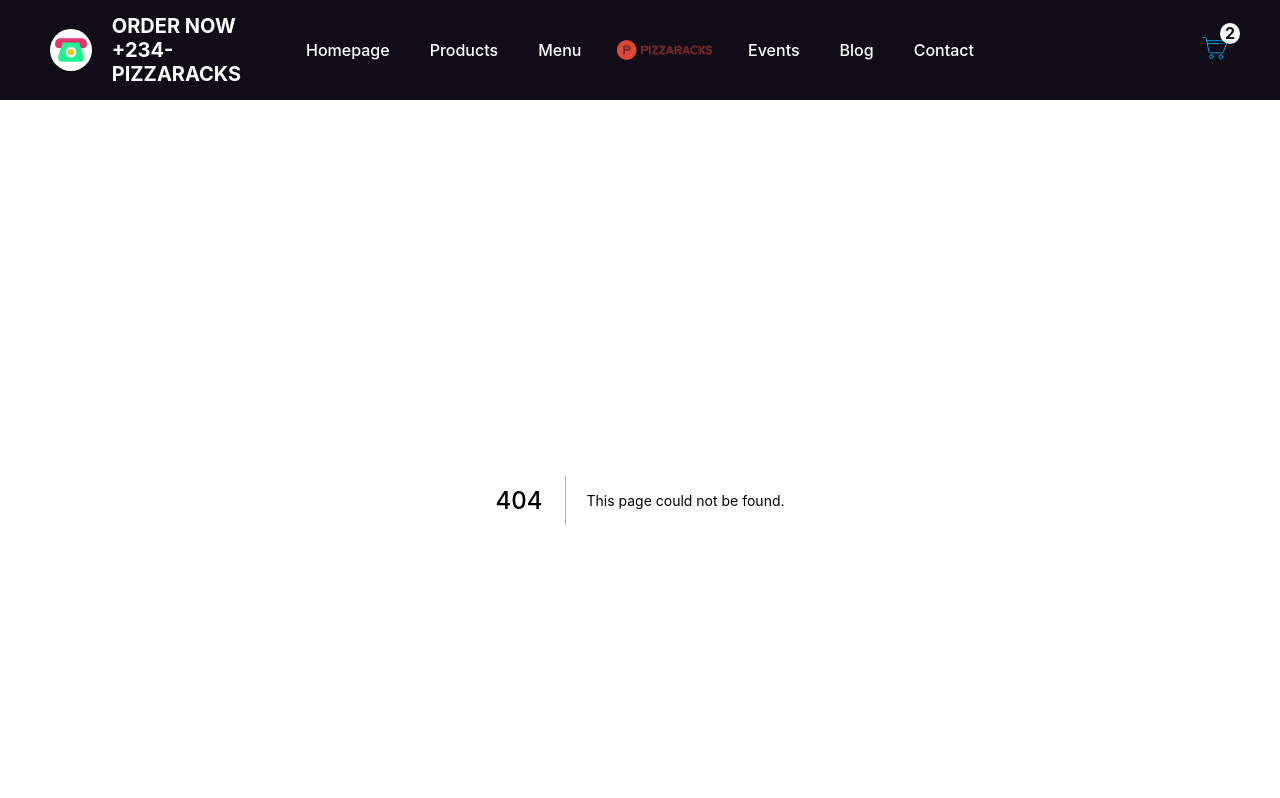
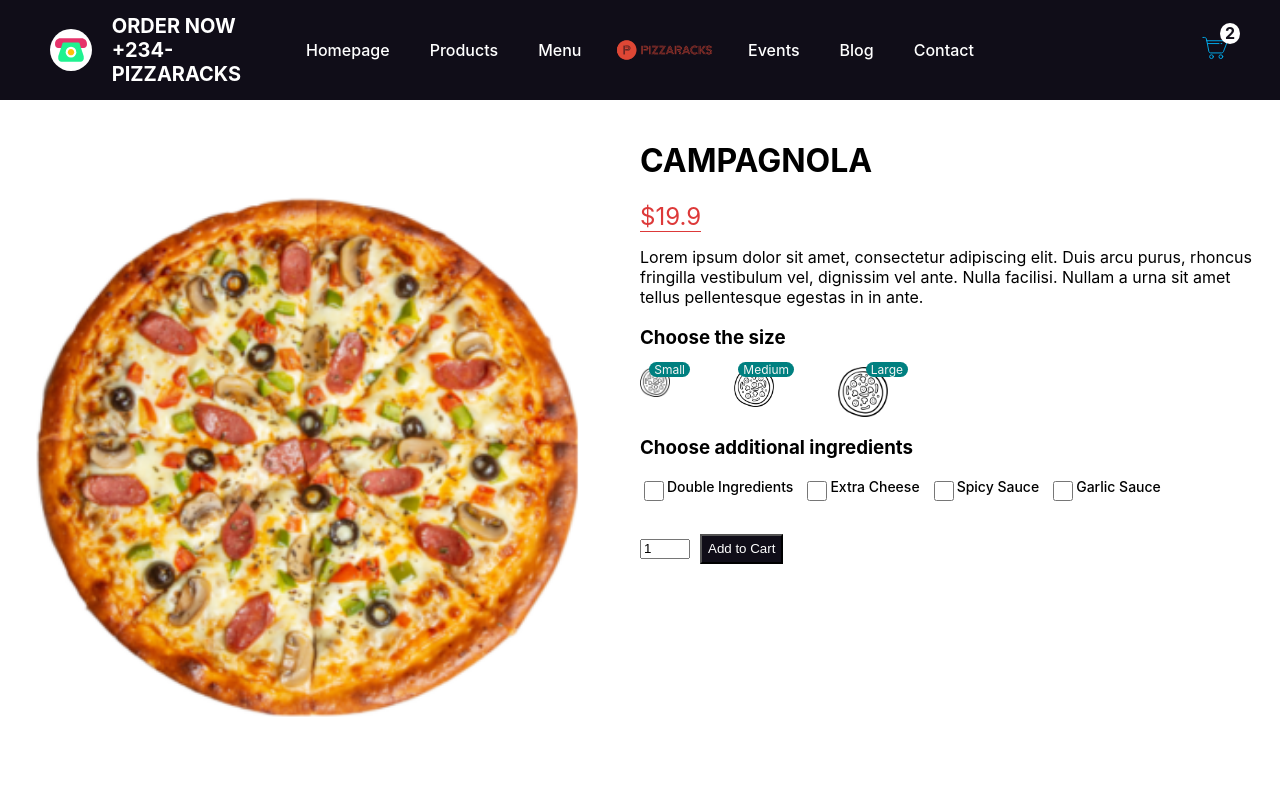
Before and after one commit to chisomije92/Pizzarack, a Next.js app: page /product/1 in a window 1280 px wide. Before the commit this address had no page. Shown: the top 798 px of the page. Built offline with nearby package versions, Linux system fonts and the light colour scheme.

Commit message:
add id dynamic page

```diff
--- a/pages/index.js
+++ b/pages/index.js
@@ -1,4 +1,5 @@
 import Head from "next/head";
+
 import Featured from "../components/featured";
 import PizzaList from "../components/pizza-list";
 
--- /dev/null
+++ b/pages/product/[id].js
@@ -0,0 +1,94 @@
+import classes from "../../styles/product.module.css";
+import Image from "next/image";
+import { useState } from "react";
+
+const Product = () => {
+  const [size, setSize] = useState(0);
+  const pizza = {
+    id: 1,
+    img: "/images/pizza.png",
+    name: "CAMPAGNOLA",
+    price: [19.9, 23.9, 27.9],
+    desc: "Lorem ipsum dolor sit amet, consectetur adipiscing elit. Duis arcu purus, rhoncus fringilla vestibulum vel, dignissim vel ante. Nulla facilisi. Nullam a urna sit amet tellus pellentesque egestas in in ante.",
+  };
+
+  return (
+    <div className={classes.container}>
+      <div className={classes.left}>
+        <div className={classes.imageContainer}>
+          <Image
+            src={pizza.img}
+            objectFit="contain"
+            layout="fill"
+            alt="pizza image"
+          />
+        </div>
+      </div>
+      <div className={classes.right}>
+        <h1 className={classes.title}>{pizza.name}</h1>
+        <span className={classes.price}>{`$${pizza.price[size]}`}</span>
+        <p className={classes.desc}>{pizza.desc}</p>
+        <h3 className={classes.choose}>Choose the size</h3>
+        <div className={classes.sizes}>
+          <div className={classes.size} onClick={() => setSize(0)}>
+            <Image src="/images/size.png" layout="fill" alt="pizza size" />
+            <span className={classes.number}>Small</span>
+          </div>
+          <div className={classes.size} onClick={() => setSize(1)}>
+            <Image src="/images/size.png" layout="fill" alt="pizza size" />
+            <span className={classes.number}>Medium</span>
+          </div>
+          <div className={classes.size} onClick={() => setSize(2)}>
+            <Image src="/images/size.png" layout="fill" alt="pizza size" />
+            <span className={classes.number}>Large</span>
+          </div>
+        </div>
+        <h3 className={classes.choose}>Choose additional ingredients</h3>
+        <div className={classes.ingredients}>
+          <div className={classes.option}>
+            <input
+              type="checkbox"
+              id="double"
+              name="double"
+              className={classes.checkbox}
+            />
+            <label htmlFor="double">Double Ingredients</label>
+          </div>
+          <div className={classes.option}>
+            <input
+              className={classes.checkbox}
+              type="checkbox"
+              id="cheese"
+              name="cheese"
+            />
+            <label htmlFor="cheese">Extra Cheese</label>
+          </div>
+          <div className={classes.option}>
+            <input
+              className={classes.checkbox}
+              type="checkbox"
+              id="spicy"
+              name="spicy"
+            />
+            <label htmlFor="spicy">Spicy Sauce</label>
+          </div>
+          <div className={classes.option}>
+            <input
+              className={classes.checkbox}
+              type="checkbox"
+              id="garlic"
+              name="garlic"
+            />
+            <label htmlFor="garlic">Garlic Sauce</label>
+          </div>
+        </div>
+        <div className={classes.add}>
+          <input type="number" defaultValue={1} className={classes.quantity} />
+          <button className={classes.button}>Add to Cart</button>
+        </div>
+      </div>
+    </div>
+  );
+};
+
+export default Product;
--- /dev/null
+++ b/styles/product.module.css
@@ -0,0 +1,93 @@
+.container {
+  height: calc(100vh - 100px);
+  display: flex;
+}
+
+.left {
+  flex: 1;
+  height: 100%;
+  align-items: center;
+  justify-content: center;
+  position: relative;
+}
+
+.right {
+  flex: 1;
+  padding: 20px;
+}
+
+.imageContainer {
+  width: 80%;
+  height: 80%;
+}
+
+.price {
+  color: #dd3939;
+  font-size: 24px;
+  font-weight: 400;
+  border-bottom: 1px solid #dd3939;
+}
+
+.sizes {
+  display: flex;
+  justify-content: space-between;
+  width: 40%;
+}
+
+.size {
+  width: 30px;
+  height: 30px;
+  position: relative;
+  cursor: pointer;
+}
+
+.size:nth-child(2) {
+  width: 40px;
+  height: 40px;
+}
+
+.size:last-child {
+  width: 50px;
+  height: 50px;
+}
+
+.number {
+  position: absolute;
+  top: -5px;
+  right: -20px;
+  background-color: teal;
+  color: whitesmoke;
+  font-size: 12px;
+  padding: 0 5px;
+  border-radius: 10px;
+}
+
+.ingredients {
+  display: flex;
+  margin-bottom: 30px;
+}
+
+.option {
+  display: flex;
+  margin-right: 10px;
+  font-size: 14px;
+  font-weight: 500;
+}
+
+.checkbox {
+  width: 20px;
+  height: 20px;
+}
+.quantity {
+  width: 50px;
+  height: 20px;
+}
+
+.button {
+  height: 30px;
+  margin-left: 10px;
+  background-color: rgb(16, 13, 24);
+  color: white;
+  font-weight: 500;
+  cursor: pointer;
+}
```
Also changed, not shown: public/images/size.png (added), styles/Cart.module.css (added).
